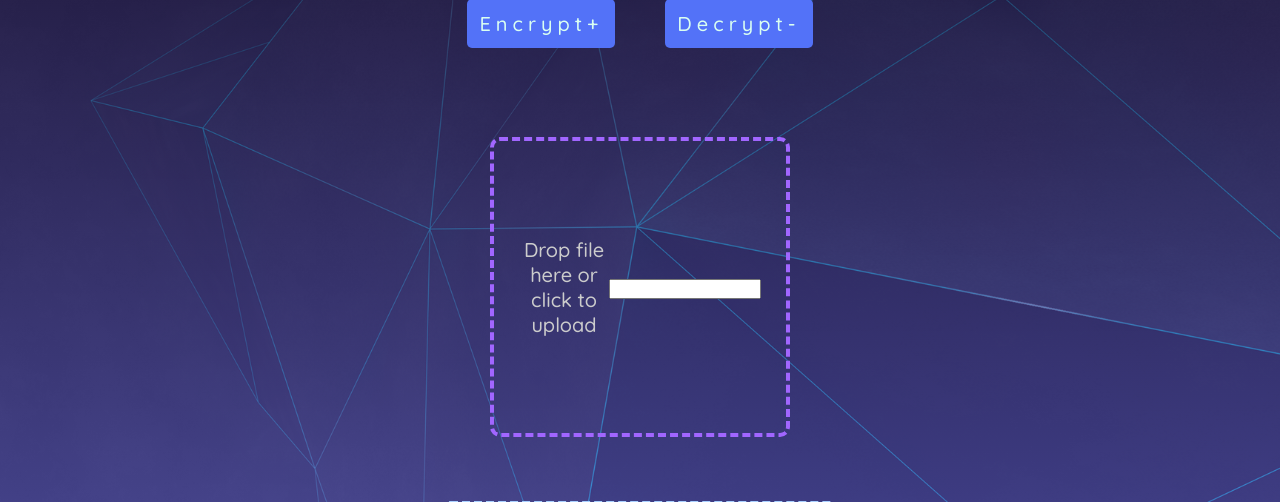
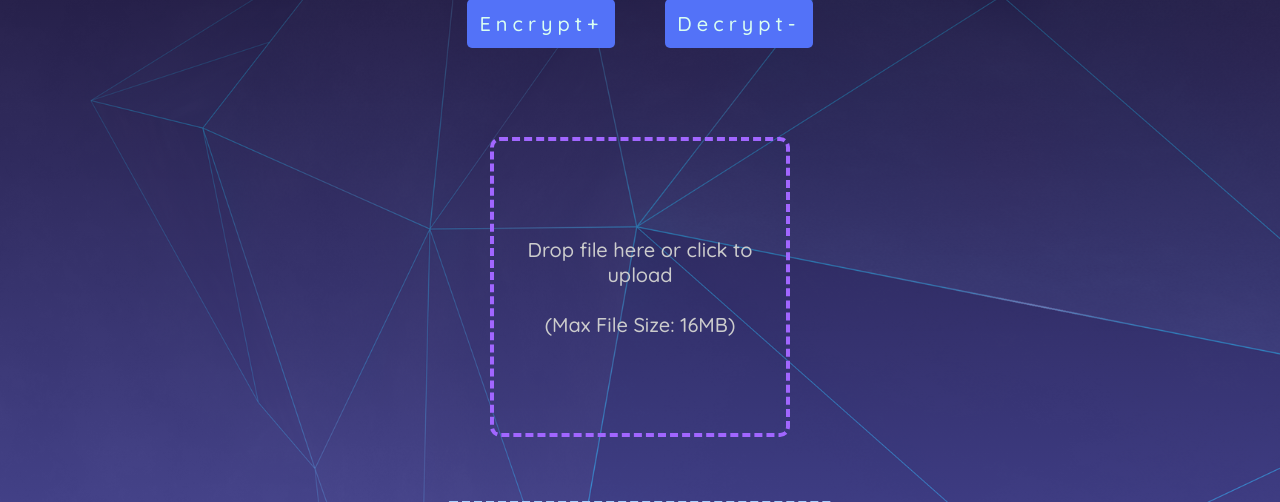
Before and after one commit to YeetingWaterbottle/FiCrypt, a Flask app: page /encrypt in a window 1280 px wide. Shown: the part 221-723 px from the top of the page. Run offline with Flask 2, Linux system fonts and the light colour scheme; some libraries are stand-ins or nearby versions.

Commit message:
improve encrypting and decrypting

```diff
--- a/app.py
+++ b/app.py
@@ -4,6 +4,7 @@ from flask import Flask, request, render_template, url_for, redirect, send_file
 # from markupsafe import escape
 
 app = Flask(__name__)
+app.config['MAX_CONTENT_LENGTH'] = 16 * 1024 * 1024
 
 # from tqdm import tqdm
 # import time
@@ -220,7 +221,7 @@ def save_bytes(byte_list, action, file_name=""):
 
     # print(f"Output File Name: {file_name}")
 
-    return result
+    return [result, file_name]
 
 
 def print_bytes(byte_list):
@@ -309,6 +310,8 @@ def encrypt_file():
 
     file = request.files["file"]
     password = request.form["file_password"]
+    if password == "":
+        return "Error: Password Required"
     action = request.form["action"]
 
     if file.filename == "":
@@ -317,14 +320,12 @@ def encrypt_file():
     # print(f'OUTPUT TYPE: {file_encryption("en", file, password)}', flush=True)
 
     if action == "en":
-        read_binary_file = io.BytesIO(file_encryption("en", file, password))
-
-        return send_file(read_binary_file, as_attachment=True, download_name="encrypted.enc")
+        binary_file = file_encryption("en", file, password)
+        return send_file(io.BytesIO(binary_file[0]), as_attachment=True, download_name=binary_file[1])
 
     if action == "de":
-        read_binary_file = io.BytesIO(file_encryption("de", file, password))
-
-        return send_file(read_binary_file, as_attachment=True, download_name="encrypted.done")
+        binary_file = file_encryption("de", file, password)
+        return send_file(io.BytesIO(binary_file[0]), as_attachment=True, download_name=binary_file[1])
 
     # return redirect(url_for("download_page"))
 
--- a/static/js/drag_and_drop.js
+++ b/static/js/drag_and_drop.js
@@ -116,17 +116,20 @@ function onClick(chosen) {
     //chosen false when decrypt
 
     //files[0] is how you can access the file.
-    let submit_form = document.querySelector(".submit-form");
 
     if (files[0]) {
         overrideThumbnailOutput(files[0]);
+        let submit_form = document.querySelector(".submit-form");
+        let password = prompt("Enter The File Password: ")
 
         if (chosen == true) {
-            submit_form.children['file_action'].value = "en";
+            submit_form.children["file_password"].value = password;
+            submit_form.children["file_action"].value = "en";
             submit_form.submit();
             //encryption file and prompt download
         } else if (chosen == false) {
-            submit_form.children['file_action'].value = "de";
+            submit_form.children["file_password"].value = password;
+            submit_form.children["file_action"].value = "de";
             submit_form.submit();
             //decryption file and prompt download
         }
--- a/templates/encrypt.html
+++ b/templates/encrypt.html
@@ -32,11 +32,11 @@
     </div>
 
     <div class="drop-zone">
-      <span class="drop-zone__prompt">Drop file here or click to upload</span>
+      <span class="drop-zone__prompt">Drop file here or click to upload<br><br>(Max File Size: 16MB)</span>
       <form class="submit-form" method="post" enctype="multipart/form-data" value="">
         <input type="file" name="file" class="drop-zone__input" />
         <input type="hidden" name="action" id="file_action" />
-        <input type="password" name="file_password" />
+        <input type="hidden" name="file_password" id="file_password" />
       </form>
 
     </div>
```
